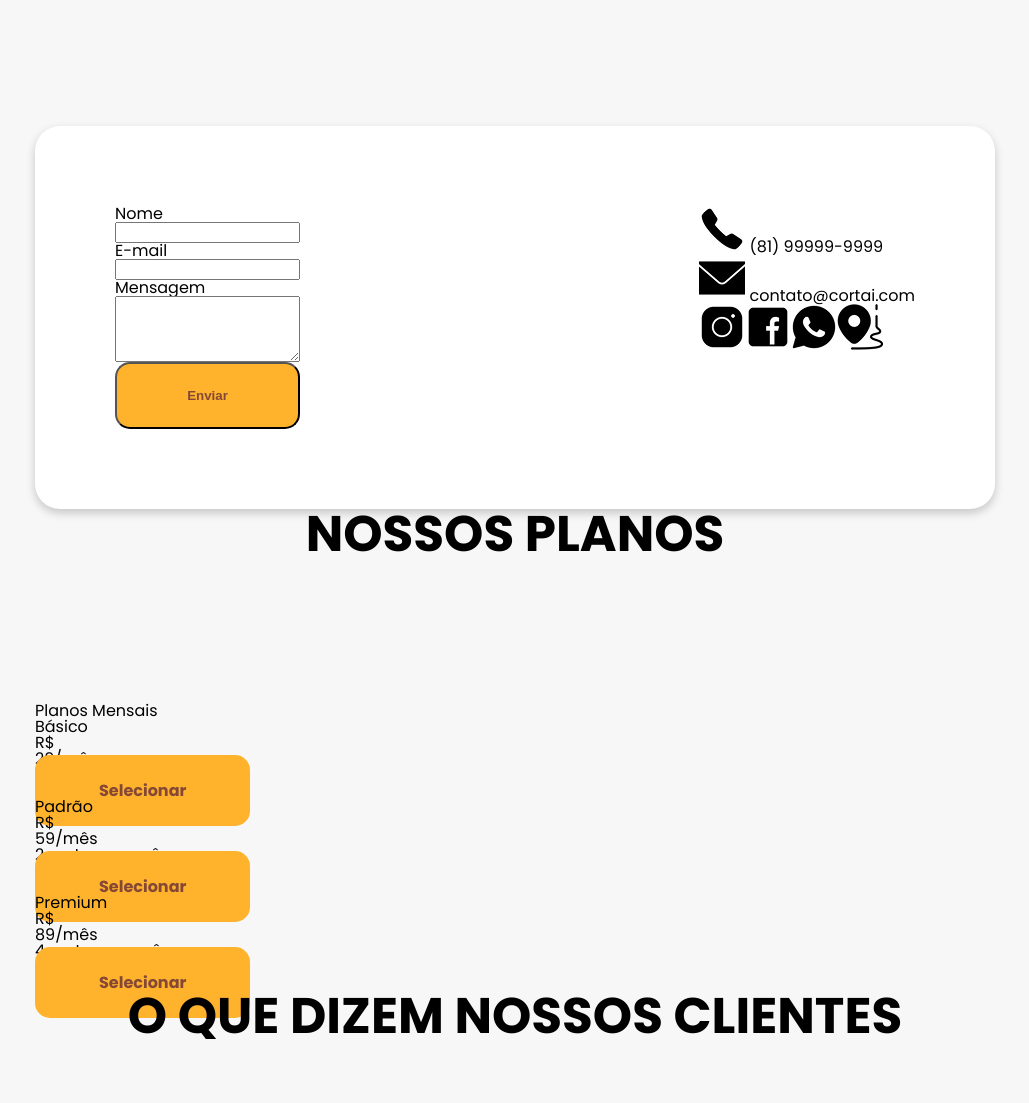
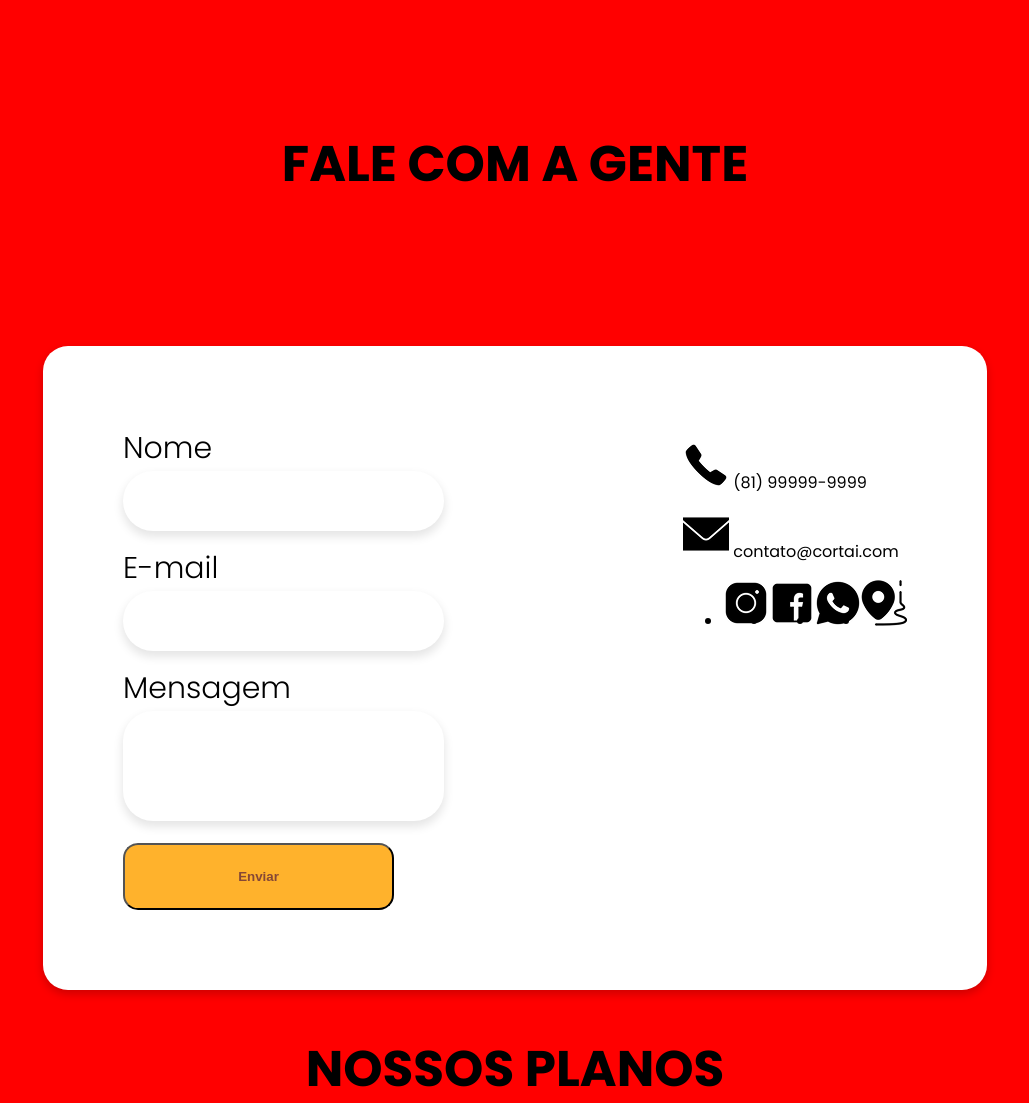
Before and after one commit to Vitorfran/projetoBarbearia, a PHP site: page /public/home.php in a window 1280 px wide. Shown: the part 1840-2943 px from the top of the page, without its empty margins (125-1154 px from the left). Run offline with PHP 8.4, Linux system fonts and the light colour scheme.

Commit message:
atualização css
tentando arrumar o formulario

```diff
--- a/assets/css/home/home.css
+++ b/assets/css/home/home.css
@@ -4,7 +4,8 @@
     --cor-terciaria: #854836;
 }
 body{
-    background-color: var(--cor-fundo);
+    /* background-color: var(--cor-fundo); */
+    background-color: red;
     font-family: "Poppins", sans-serif;
 }
 main{
@@ -114,7 +115,8 @@
     text-decoration: none;
     display: block;
     margin: 0 auto;
-    width: fit-content
+    width: fit-content;
+    transition: background-color 1s;
 }
 
 .home-secao-contato{
@@ -134,6 +136,38 @@
     display: flex;
     flex-direction: column;
 }
+.home-rotulo{
+    font-weight: 300;
+    font-size: 30px;
+}
+.home-campo-input {
+  width: 100%;
+  height: 60px;
+  font-size: 17px;
+  padding: 0 25px;
+  margin-bottom: 15px;
+  border-radius: 30px;
+  border: none;
+  box-shadow: 0px 5px 10px 1px rgba(0,0,0, 0.1) !important;
+  outline: none;
+  transition: .3s;
+}
+.home-campo-textarea {
+  width: 100%;
+  font-size: 17px;
+  padding: 15px 25px;
+  margin-bottom: 15px;
+  border-radius: 30px;
+  border: none;
+  box-shadow: 0px 5px 10px 1px rgba(0,0,0, 0.1);
+  outline: none;
+  resize: none;
+  transition: .3s;
+}
+.input-box {
+  display: block;
+  width: 100%;
+}
 .home-lista-redes{
     display: flex;
     flex-direction: row;
--- a/public/home.php
+++ b/public/home.php
@@ -4,7 +4,7 @@
     <meta charset="UTF-8">
     <meta name="viewport" content="width=device-width, initial-scale=1.0">
     <title>Home</title>
-    <link rel="stylesheet" href="../assets/css/home/reset.css">
+    <!-- <link rel="stylesheet" href="../assets/css/home/reset.css"> -->
     <link rel="stylesheet" href="../assets/css/fonts.css">
     <link rel="stylesheet" href="../assets/css/home/home.css">
 </head>
@@ -69,13 +69,19 @@
                 <div class="home-formulario-contato">
                     <form action="" method="post" class="home-formulario">
                         <label for="nome" class="home-rotulo">Nome</label>
-                        <input type="text" id="nome" name="nome" required class="home-campo-input">
+                        <div class="input-box">
+                          <input type="text" required class="home-campo-input">
+                        </div>
 
                         <label for="email" class="home-rotulo">E-mail</label>
-                        <input type="email" id="email" name="email" required class="home-campo-input">
+                        <div class="input-box">
+                            <input type="email" required class="home-campo-input">
+                        </div>
 
                         <label for="mensagem" class="home-rotulo">Mensagem</label>
-                        <textarea id="mensagem" name="mensagem" rows="4" required class="home-campo-textarea"></textarea>
+                        <div class="input-box">
+                            <textarea rows="4" required class="home-campo-textarea"></textarea>
+                        </div>
 
                         <button type="submit" class="home-botao home-botao-enviar">Enviar</button>
                     </form>
```
